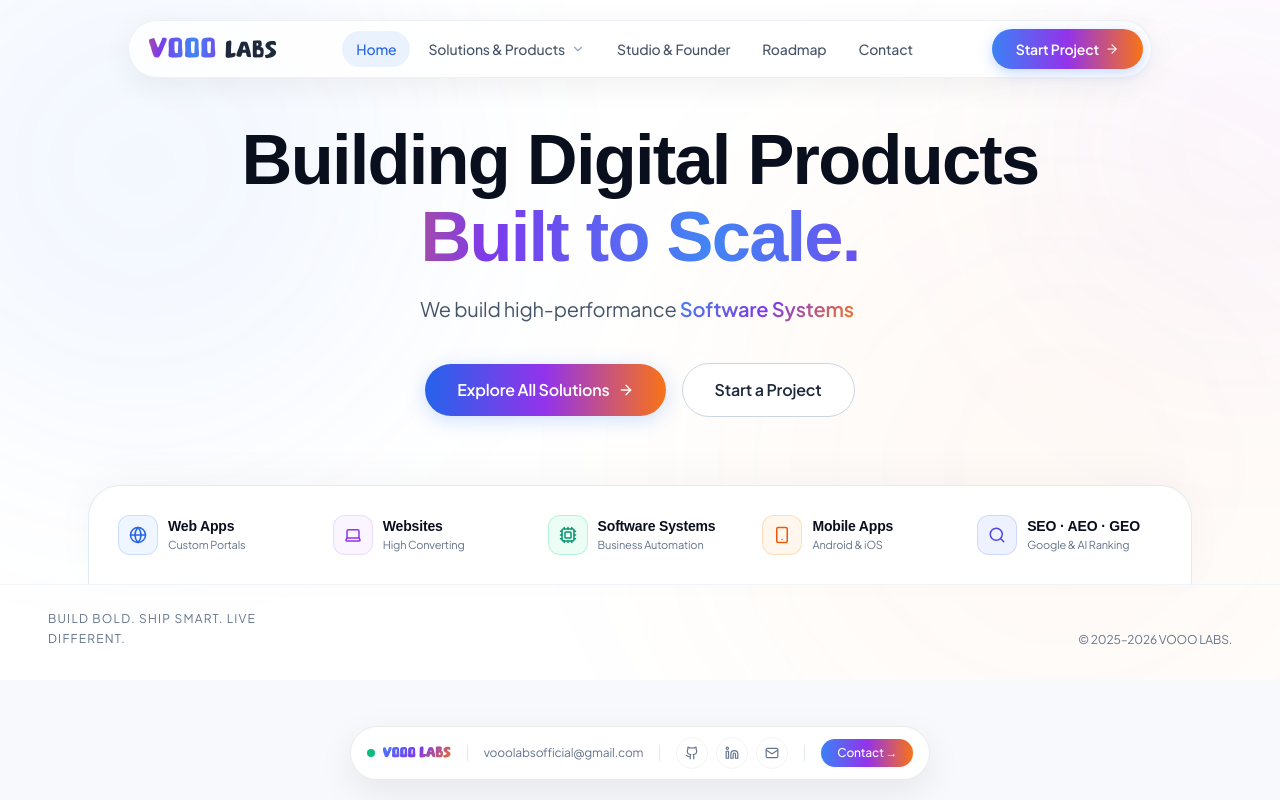
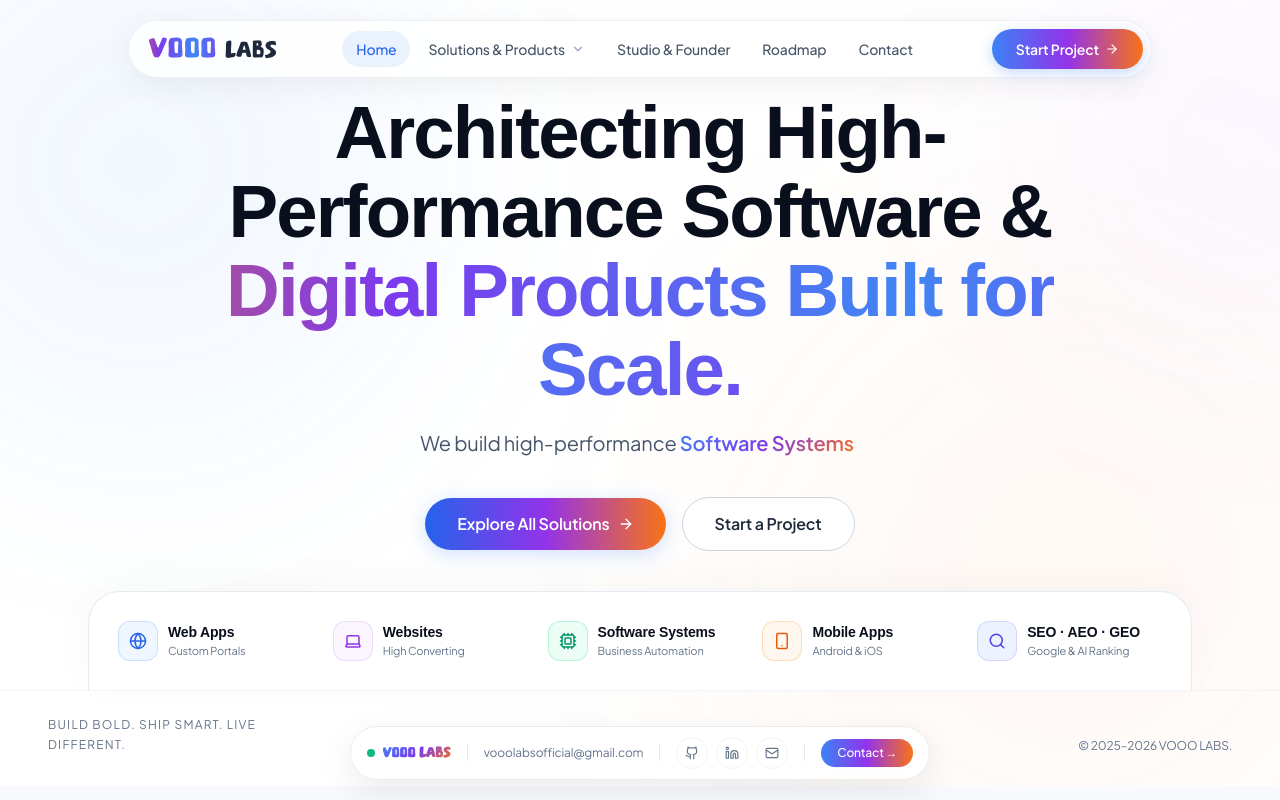
Before and after one commit to vooolabsofficial-sys/vooolabs-website, a React (Vite) app: page / in a window 1280 px wide. Shown: the top 800 px of the page. Built offline with nearby package versions, Linux system fonts and the light colour scheme; a web font is replaced by a local one.

Commit message:
feat: upgrade hero headline to 'Architecting High-Performance Software & Digital Products Built for Scale.'

```diff
--- a/src/components/home/Slide1_Hero.tsx
+++ b/src/components/home/Slide1_Hero.tsx
@@ -66,9 +66,9 @@ export default function Slide1_Hero() {
 
         {/* HEADING */}
         <FadeIn delay={0.05} y={30}>
-          <h1 className="font-clash text-[8.5vw] sm:text-[5.2vw] md:text-[4.4rem] font-bold text-[#0A0F1E] leading-[1.08] tracking-tight mb-5">
-            Building Digital Products <br />
-            <span className="shimmer-text">Built to Scale.</span>
+          <h1 className="font-clash text-[8.5vw] sm:text-[5.4vw] md:text-[4.65rem] font-bold text-[#0A0F1E] leading-[1.06] tracking-tight mb-5">
+            Architecting High-Performance Software & <br />
+            <span className="shimmer-text">Digital Products Built for Scale.</span>
           </h1>
         </FadeIn>
 
```
